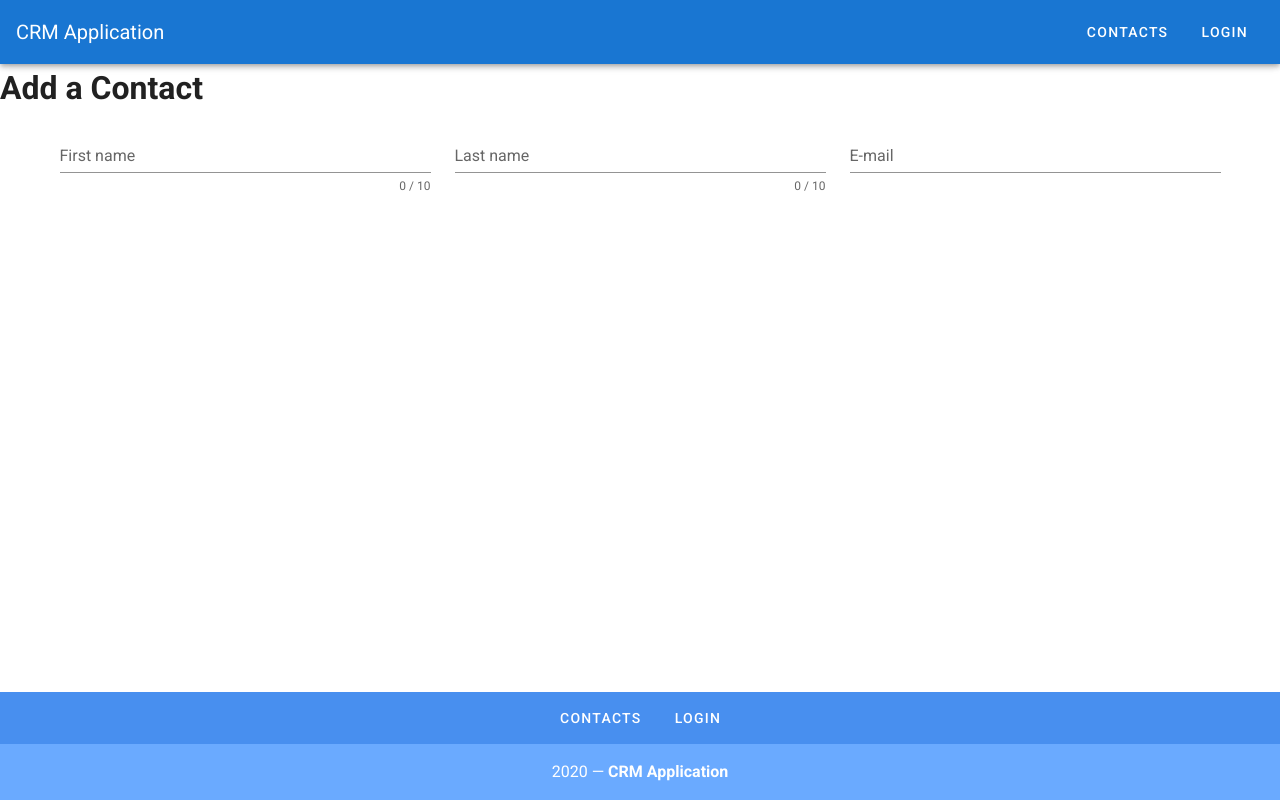
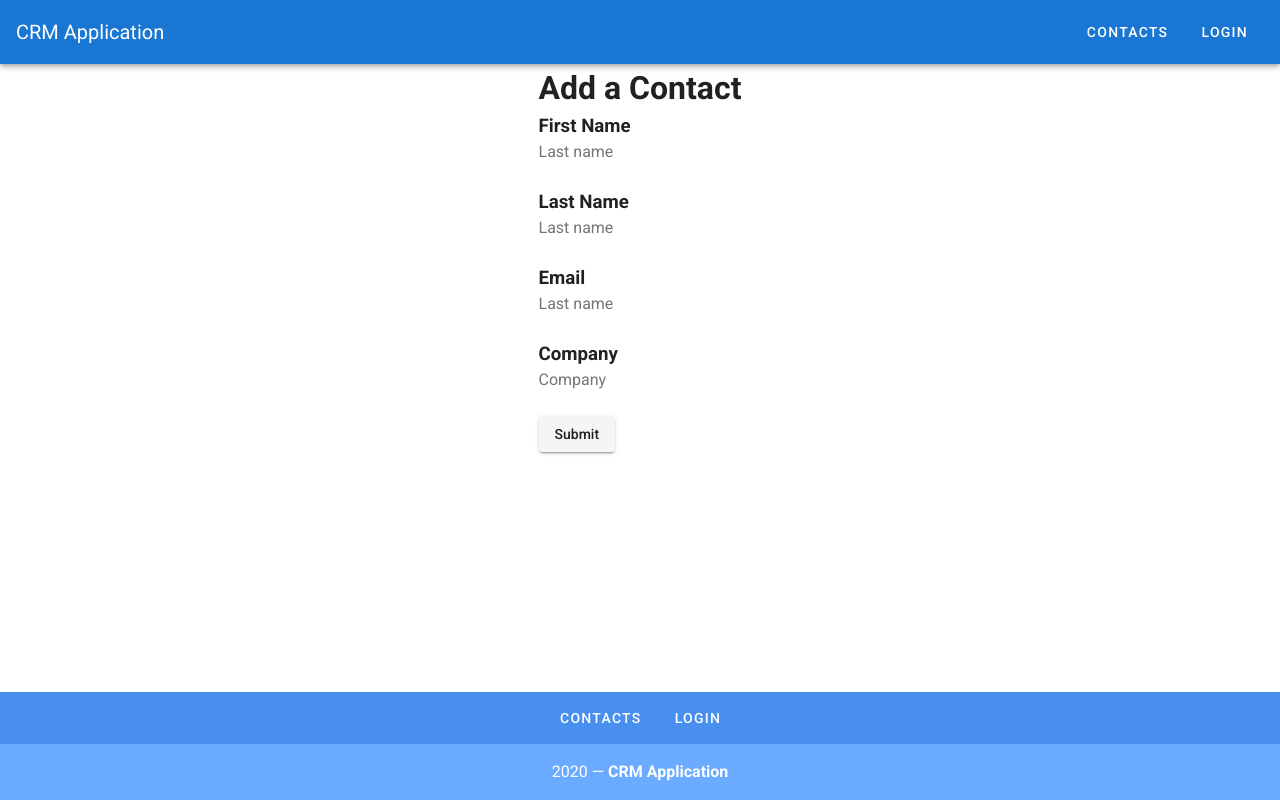
Before and after one commit to bluevision/vue-crm, a Vue app: page /addcontact in a window 1280 px wide. Built offline with nearby package versions, Linux system fonts and the light colour scheme.

Commit message:
Finally added the add button

```diff
--- a/db.json
+++ b/db.json
@@ -1,35 +1,18 @@
 {
-    "contacts":
-    [
+  "contacts": [
     {
-        "id": "1",
-        "firstName": "Daniel",
-        "lastName": "Crain",
-        "email": "bluevision97@gmail.com"
+      "id": 882,
+      "firstName": "Daniel",
+      "lastName": "Crain",
+      "email": "bluevision97@gmail.com",
+      "company": "Blue Vision Development"
     },
     {
-        "id": "2",
-        "firstName": "Allie",
-        "lastName": "Crain",
-        "email": "myautumnsbreeze@gmail.com"
-    },
-    {
-        "id": "3",
-        "firstName": "Robby",
-        "lastName": "Emmert",
-        "email": "unknown@unknown.com"
-    },
-    {
-        "id": "4",
-        "firstName": "Susanna",
-        "lastName": "Holbrook",
-        "email": "unknown"
-    },
-    {
-        "id": "5",
-        "firstName": "Joshua",
-        "lastName": "Crain",
-        "email": "unknown"
+      "id": 581,
+      "firstName": "Alexandra",
+      "lastName": "Crain",
+      "email": "myautumnsbreeze@gmail.com",
+      "company": "Decal Oriented"
     }
-]
+  ]
 }
--- a/src/store.js
+++ b/src/store.js
@@ -16,7 +16,8 @@ export default new Vuex.Store({
     actions: {
         addContact({commit }, contact) {
             ContactService.postContact(contact)
-            commit('ADD_CONTACT', contact)
+                commit('ADD_CONTACT', contact)
+            }
+
         }
-    }
 })
--- a/src/views/AddContact.vue
+++ b/src/views/AddContact.vue
@@ -1,63 +1,68 @@
 <template>
+<v-container>
+  <v-row align="center" justify="center">
     <div>
         <h1>Add a Contact</h1>
-         <v-form v-model="valid" @submit.prevent="addContact">
-    <v-container>
-      <v-row>
-        <v-col
-          cols="12"
-          md="4"
-        >
-          <v-text-field
-            v-model="firstname"
-            :rules="nameRules"
-            :counter="10"
-            label="First name"
-            required
-          ></v-text-field>
-        </v-col>
+         <form @submit.prevent="addContact">
+        <h3>First Name</h3>
+        <div class="field">
+        <input v-model="contact.firstName" type="text" placeholder="Last name" required/>
+  </div>
 
-        <v-col
-          cols="12"
-          md="4"
-        >
-          <v-text-field
-            v-model="lastname"
-            :rules="nameRules"
-            :counter="10"
-            label="Last name"
-            required
-          ></v-text-field>
-        </v-col>
+          <h3>Last Name</h3>
+        <div class="field">
+        <input v-model="contact.lastName" type="text" placeholder="Last name" required/>
+  </div>
 
-        <v-col
-          cols="12"
-          md="4"
-        >
-          <v-text-field
-            v-model="email"
-            :rules="emailRules"
-            label="E-mail"
-            required
-          ></v-text-field>
-        </v-col>
-      </v-row>
-    </v-container>
-  </v-form>
+          <h3>Email</h3>
+        <div class="field">
+        <input v-model="contact.email" type="email" placeholder="Last name" required/>
+  </div>
+
+  <h3>Company</h3>
+        <div class="field">
+        <input v-model="contact.company" type="text" placeholder="Company"/>
+  </div>
+  <v-btn class="no-decoration"><input type="submit" value="Submit"/></v-btn>
+  </form>
     </div>
+    </v-row>
+</v-container>
 </template>
 
 <script>
+
     export default {
+        data() {
+            return {
+                contact: this.newContactObject()
+            }
+        },
         methods: {
-            addContact() {
-                this.$store.dispatch('addContact', this.contact)
+          addContact() {
+            this.$store.dispatch('addContact', this.contact)
+          },
+            newContactObject() {
+                const id = Math.floor(Math.random() * 1000)
+                return {
+                    id: id,
+                    firstName: '',
+                    lastName: '',
+                    email: '',
+                    company: ''
+                }
             }
         }
     }
 
 </script>
 
-<style lang="scss" scoped>
+<style lang="css" scoped>
+.field {
+  margin-bottom: 24px;
+}
 
+.no-decoration {
+  text-decoration: none;
+}
 </style>
--- a/src/views/ContactList.vue
+++ b/src/views/ContactList.vue
@@ -7,17 +7,26 @@
     <v-list>
       <v-subheader>
         <v-text-field>
+              <router-link slot="prepend" :to="{name: 'AddContact'}" class="no-decoration"><v-btn icon>
+        <v-icon>mdi-plus-circle-outline</v-icon>
+      </v-btn>
+       </router-link>
         <v-icon slot="append">mdi-magnify</v-icon>
-      <router-link :to="{name: 'AddContact'}"> <v-icon slot="prepend">mdi-plus-circle</v-icon></router-link>
+
+
       </v-text-field>
       </v-subheader>
     <v-list-item-group v-model="item" color="primary">
         <v-list-item
           v-for="contact in contacts" :key="contact.id" :contact="contact">
 
-        <router-link :to="{name: 'Contact', params: { id: contact.id}}"><v-list-item-content dark>{{contact.firstName + ' ' + contact.lastName}}</v-list-item-content></router-link>
+          <router-link class="contact-link" :to="{name: 'Contact', params: { id: contact.id}}">
+           <div card="contact-card">
 
+        <v-list-item-content dark>{{contact.firstName + ' ' + contact.lastName + ' - ' + contact.company}}</v-list-item-content>
 
+          </div>
+          </router-link>
         </v-list-item>
       </v-list-item-group>
     </v-list>
@@ -33,9 +42,6 @@ data() {
       return {contacts: []}
   },
 methods: {
-  addContact() {
-    alert('Hello')
-  },
 },
   components: {
   },
@@ -50,3 +56,21 @@ methods: {
   }
 }
 </script>
+
+<style scoped>
+.contact-link {
+  color: black;
+  text-decoration: none;
+}
+
+.no-decoration {
+  text-decoration: none;
+}
+
+.contact-card {
+  padding: 20px;
+  margin-bottom: 24px;
+  transition: all 0.2s linear;
+  cursor: pointer;
+}
+</style>
```
